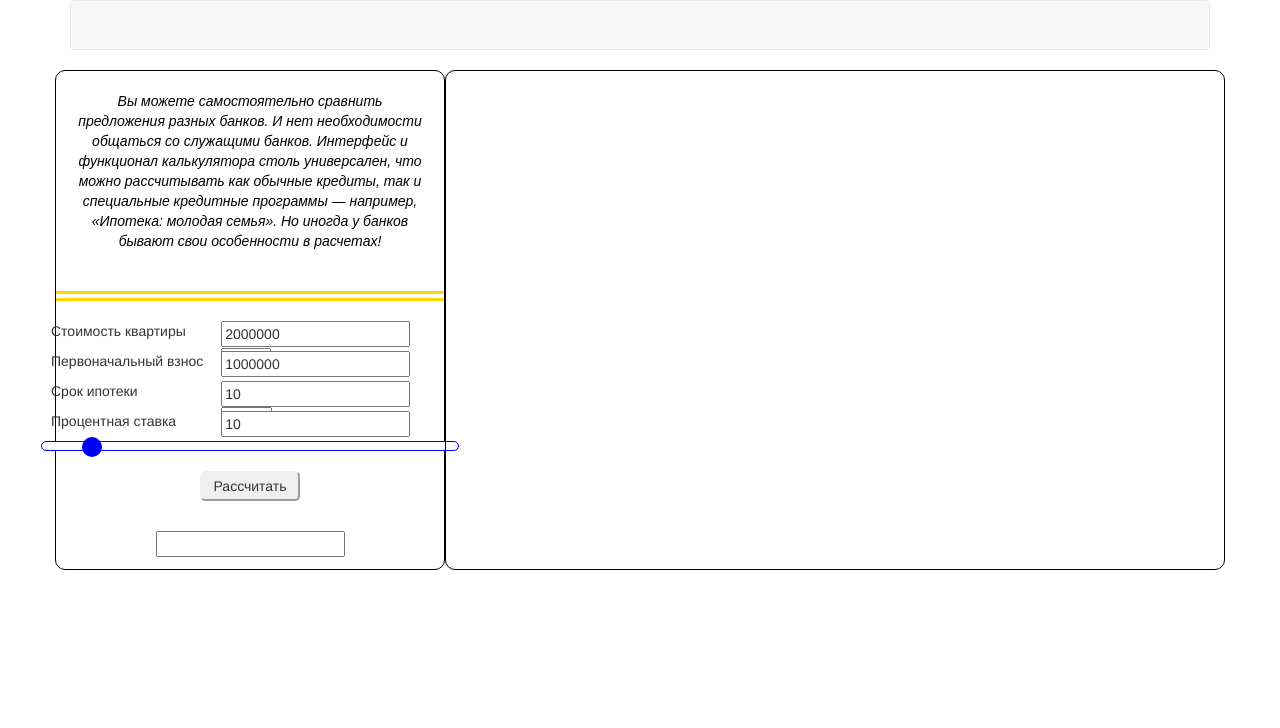
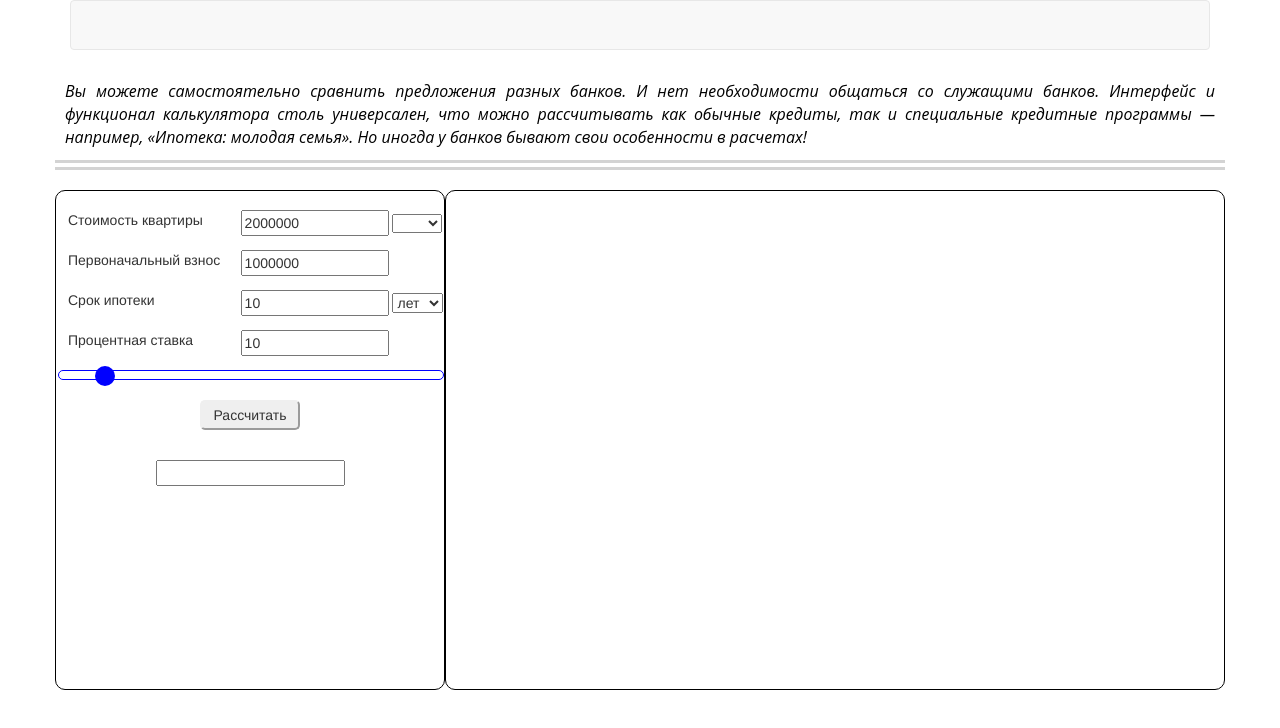
Before and after one commit to alexandrkrupnov/calcIpotec, a website: page myCalcIpotec/public_html/index.html in a window 1280 px wide. Drawn offline with Linux system fonts and the light colour scheme; a web font is replaced by a local one.

Commit message:
4 редакция

```diff
--- a/myCalcIpotec/public_html/index.html
+++ b/myCalcIpotec/public_html/index.html
@@ -24,40 +24,44 @@ and open the template in the editor.
         </div>
         <div class="container">
             <div class="row">
+                <div class="text">
+                    Вы можете самостоятельно сравнить предложения разных банков. И нет необходимости общаться со служащими банков. Интерфейс и функционал калькулятора столь универсален, что можно рассчитывать как обычные кредиты, так и специальные кредитные программы — например, «Ипотека: молодая семья». Но иногда у банков бывают свои особенности в расчетах!
+                </div>
+                <hr class="hr">
+            </div>
+        </div>
+        <div class="container">
+            <div class="row">
                 <div class="mycol col-lg-4 col-md-4">
                     <div class="row">
-                        <div class="text">
-                            Вы можете самостоятельно сравнить предложения разных банков. И нет необходимости общаться со служащими банков. Интерфейс и функционал калькулятора столь универсален, что можно рассчитывать как обычные кредиты, так и специальные кредитные программы — например, «Ипотека: молодая семья». Но иногда у банков бывают свои особенности в расчетах!
-                        </div>
-                        <hr class="hr">
                         <div class="calc">
                             <div class="column1">
-                                <div class="row">Стоимость квартиры</div>
-                                <div class="row">Первоначальный взнос</div>
-                                <div class="row">Срок ипотеки</div>
-                                <div class="row">Процентная ставка</div>
+                                <div class="myrow">Стоимость квартиры</div>
+                                <div class="myrow">Первоначальный взнос</div>
+                                <div class="myrow">Срок ипотеки</div>
+                                <div class="myrow">Процентная ставка</div>
                             </div>
                             <div class="column2">
-                            <div class="row">
-                                <input type="text" size="20" id="price" value="2000000">
+                            <div class="myrow">
+                                <input type="text" size="15" id="price" value="2000000">
                                 <select class="currency">
                                     <option>&#8399;</option>
                                     <option>&euro;</option>
                                     <option>&#36;</option>
                                 </select>
                             </div>
-                            <div class="row">
-                                <input type="text" size="20" id="initialPayment" value="1000000">
+                            <div class="myrow">
+                                <input type="text" size="15" id="initialPayment" value="1000000">
                             </div>
-                                <div class="row">
-                                    <input type="text" size="20" id="period" value="10">
+                                <div class="myrow">
+                                    <input type="text" size="15" id="period" value="10">
                                     <select id="typePeriod">
                                         <option>лет</option>
                                         <option>мес.</option>
                                     </select>
                                 </div>
-                            <div class="row">
-                                <input onchange="changePercentText()" id="percentText" value="10" type="text" size="20">
+                            <div class="myrow">
+                                <input onchange="changePercentText()" id="percentText" value="10" type="text" size="15">
                                 <input oninput="changePercentRange()" id="percentRange" class="range" type="range" min="0" max="100" step="0.1" value="10">
                             </div>
 
@@ -70,65 +74,14 @@ and open the template in the editor.
                         </div>
                         </div>
                     </div>
-
                 </div>
-
                 <div class="mycol col-lg-8 col-md-8">
 
                 </div>
             </div>
         </div>
-
         <div class="row">
 
         </div>
-
-
-        <!--<div class="wrapper">
-            <div class="text">
-                Вы можете самостоятельно сравнить предложения разных банков. И нет необходимости общаться со служащими банков. Интерфейс и функционал калькулятора столь универсален, что можно рассчитывать как обычные кредиты, так и специальные кредитные программы — например, «Ипотека: молодая семья». Но иногда у банков бывают свои особенности в расчетах!
-            </div>
-            <hr>
-            <div class="calc">
-                <div class="column1">
-                    <div class="row">Стоимость квартиры</div>
-                    <div class="row">Первоначальный взнос</div>
-                    <div class="row">Срок ипотеки</div>
-                    <div class="row">Процентная ставка</div>
-                </div>
-                <div class="column2">
-                    <div class="row">
-                        <input type="text" size="20" id="price" value="2000000">
-                        <select class="currency">
-                            <option>&#8399;</option>
-                            <option>&euro;</option>
-                            <option>&#36;</option>
-                        </select>
-                    </div>
-                    <div class="row">
-                        <input type="text" size="20" id="initialPayment" value="1000000">
-                    </div>
-                    <div class="row">
-                        <input type="text" size="20" id="period" value="10">
-                        <select id="typePeriod">
-                            <option>лет</option>
-                            <option>мес.</option>
-                        </select>
-                    </div>
-                    <div class="row">
-                        <input onchange="changePercentText()" id="percentText" value="10" type="text" size="20">
-                        <input oninput="changePercentRange()" id="percentRange" class="range" type="range" min="0" max="100" step="0.1" value="10">
-                    </div>
-
-                </div>
-                <div class="buttonWrapper">
-                    <button onclick="calcPayment()">Рассчитать</button>
-                </div>
-                <div class="buttonWrapper">
-                    <input type="text" id="result">
-                </div>
-            </div>
-        </div>
-        -->
     </body>
 </html>
--- a/myCalcIpotec/public_html/newcss.css
+++ b/myCalcIpotec/public_html/newcss.css
@@ -17,27 +17,24 @@ and open the template in the editor.
 }
 
 .text {
-    font-family: sans-serif;
+    font-family: open sans;
     font-style: italic;
-    text-align: center;
-    padding: 20px;
+    text-align: justify;
+    padding: 10px;
     color: black;
-    font-size: 14px;
+    font-size: 16px;
 }
 
 .column1 {
     float: left;
     margin-left: 10px;
-    width: 40%;
+    width: 45%;
 }
 
 .column2 {
 
 }
 
-.row {
-    height: 30px;
-}
 
 .range {
     width: 164px;
@@ -65,7 +62,9 @@ button {
 
 input[type=range]
 {
--webkit-appearance: none
+-webkit-appearance: none;
+-moz-appearance: none;
+
 }
 
 input[type=range]::-webkit-slider-runnable-track {
@@ -97,5 +96,15 @@ margin-top: -5px;
 .hr {
     border-top-width: 10px;
     border-top-style: double;
-    border-top-color: gold;
+    border-top-color: lightgrey;
+    margin-top: 1px;
 }
+
+.myrow {
+    height: 40px;
+    margin-left: 2px;
+}
+
+.calc {
+    margin-top: 5%;
+}
```
